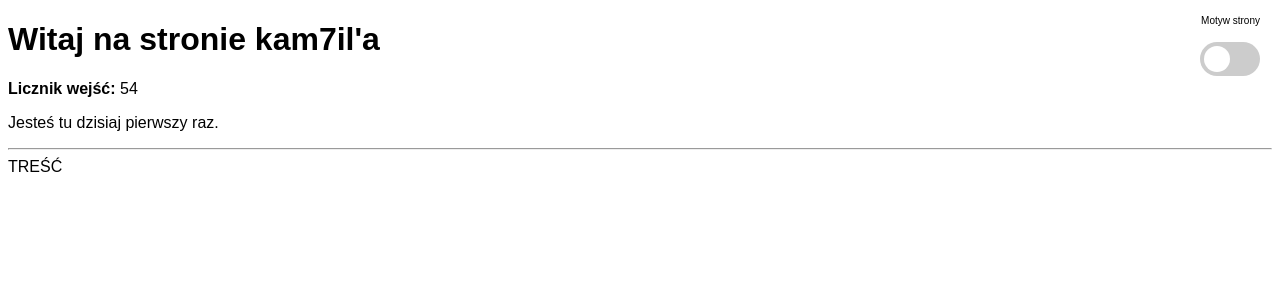
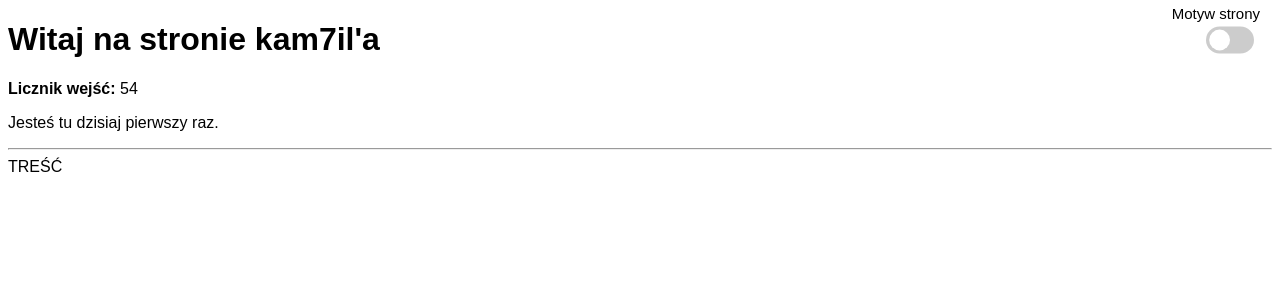
Before and after one commit to kam7il/Site01inFlask, a Flask app: page / in a window 1280 px wide. Shown: the top 300 px of the page. Run offline with Flask 3, Linux system fonts and the light colour scheme.

Commit message:
update
button appearance

```diff
--- a/static/css/styles.css
+++ b/static/css/styles.css
@@ -35,6 +35,20 @@ body {
 		right: 20px;
 		top: 5px;
 	}
+
+	.switch {
+	/* zmiana skali guzika */
+	transform: scale(0.8, 0.8);
+
+    position: relative;
+    display: inline-block;
+    width: 60px;
+    height: 34px;
+	}
+
+	span.switchText {
+		font-size: 15px;
+	}
 }
 
 @media (max-width: 501px) {
@@ -44,14 +58,23 @@ body {
 		right: 12px;
 		top: 5px;
 	}
-}
 
-.switch {
+	.switch {
+	/* zmiana skali guzika */
+	transform: scale(0.6, 0.6);
+
     position: relative;
     display: inline-block;
     width: 60px;
     height: 34px;
+	}
+
+	span.switchText {
+		font-size: 12px;
+	}
 }
+
+
 
 .switch input {
     display: none;
@@ -92,7 +115,3 @@ input:checked + .slider:before {
 .round {
     border-radius: 34px;
 }
-
-p.switchText {
-	font-size: 10px;
-}
--- a/templates/start_page.html
+++ b/templates/start_page.html
@@ -10,7 +10,8 @@
 </head>
 <body>
     <div class="containerSwitch">
-        <p class="switchText">Motyw strony<p>
+        <span class="switchText">Motyw strony</span>
+        <br>
         <label class="switch">
             <input type="checkbox" id="themeSwitch">
             <span class="slider round"></span>
```
